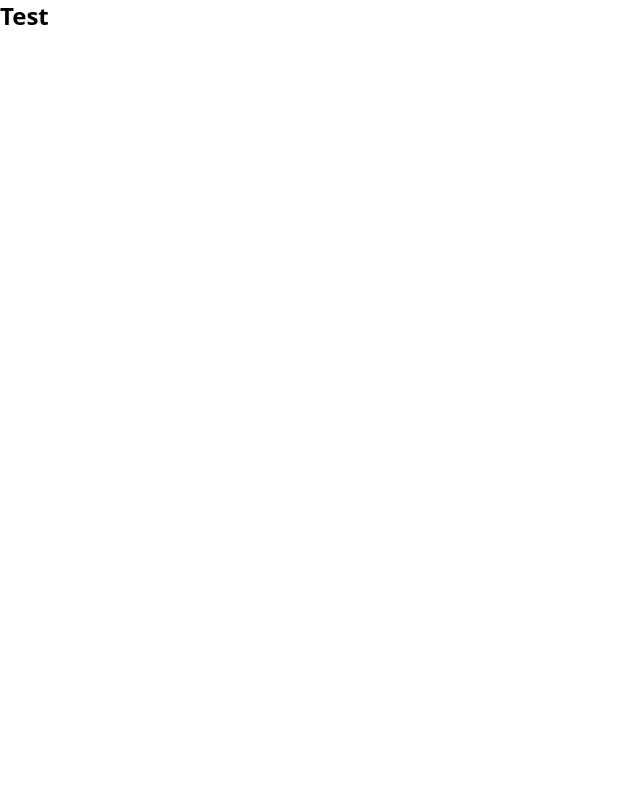
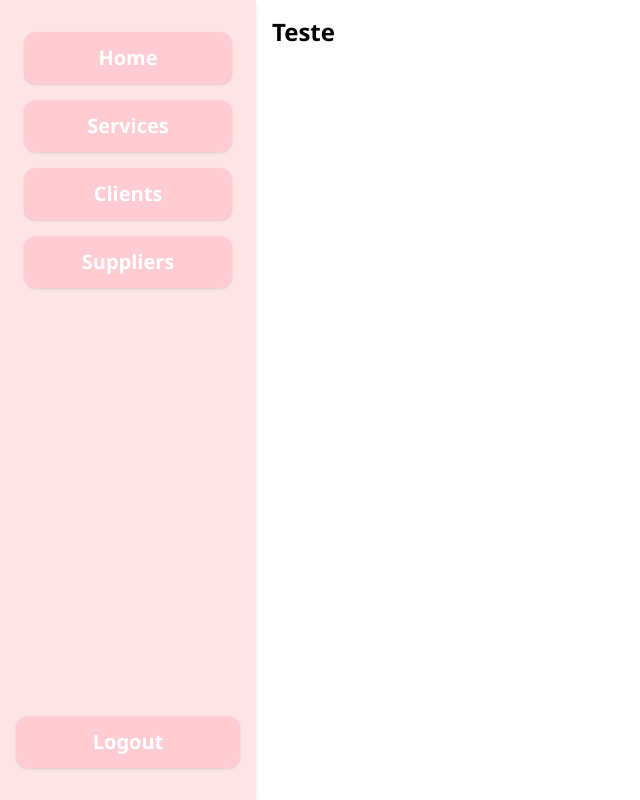
Before and after one commit to dionae1/bico-repository, a React (Vite) app in the folder frontend/: page / in a window 1280 px wide. Shown: the whole page, without its empty margins (0-640 px from the left). Built offline with nearby package versions, Linux system fonts and the light colour scheme.

Commit message:
navbar concecpt

```diff
--- a/frontend/src/App.jsx
+++ b/frontend/src/App.jsx
@@ -1,10 +1,16 @@
 import { useState } from 'react'
+import NavBar from './NavBar'
 
 function App() {
 
   return (
     <>
-      <p className='text-2xl font-bold'>Test</p>
+      <div className="flex">
+        <NavBar />
+        <main className="flex-1 p-4">
+          <p className='text-2xl font-bold'>Teste</p>
+        </main>
+      </div>
     </>
   )
 }
--- /dev/null
+++ b/frontend/src/NavBar.jsx
@@ -0,0 +1,34 @@
+import Button from "./components/Button";
+import { useState } from 'react';
+
+
+const buttons = ['Services', 'Clients', 'Suppliers'];
+
+function NavBar() {
+    const [open, setOpen] = useState(null);
+
+    return (
+        <div className="flex min-h-screen shadow-md">
+            <aside className="w-64 bg-rose-100 flex-shrink-0 flex flex-col h-full">
+                <nav className="w-full pt-4 p-6 mt-4 flex-grow">
+                    <ul>
+                        <Button title="Home" onToggle={() => setOpen(null)} />
+                        {buttons.map((button, i) => (
+                            <Button
+                                key={button}
+                                title={button}
+                                isActive={open === i}
+                                onToggle={() => setOpen(open === i ? null : i)}
+                            />
+                        ))}
+                    </ul>
+                </nav>
+                <div className="p-4 mt-auto">
+                    <Button title="Logout" onToggle={() => setOpen(null)} />
+                </div>
+            </aside>
+        </div>
+    );
+}
+
+export default NavBar;
--- /dev/null
+++ b/frontend/src/components/Button.jsx
@@ -0,0 +1,25 @@
+import InnerButton from './InnerButton';
+
+function Button({ title, onToggle, isActive }) {
+
+    return (
+        <>
+            <button
+                onClick={onToggle}
+                className="text-white font-bold text-center text-xl w-full bg-rose-200 p-3 rounded-xl mb-4 shadow-sm hover:bg-rose-300 transition-colors cursor-pointer"
+            >
+                {title}
+            </button>
+
+            {
+                isActive && <>
+                    <InnerButton title="Create" />
+                    <InnerButton title="Manage" />
+                </>
+            }
+        </>
+
+    );
+}
+
+export default Button;
--- /dev/null
+++ b/frontend/src/components/InnerButton.jsx
@@ -0,0 +1,9 @@
+function InnerButton({title}) {
+    return (
+        <button className="text-white font-bold text-center w-2/5 bg-rose-200 p-2 m-2 mt-1 ml-3 rounded-xl mb-3 shadow-sm hover:bg-rose-300 transition-colors cursor-pointer">
+            {title}
+        </button>
+    );
+}
+
+export default InnerButton;
--- a/frontend/src/index.css
+++ b/frontend/src/index.css
@@ -1 +1,5 @@
 @import "tailwindcss";
+
+* {
+    font-family: 'Segoe UI', Tahoma, Geneva, Verdana, sans-serif;
+}
```
